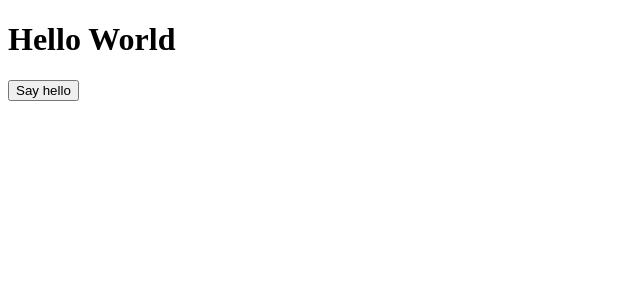
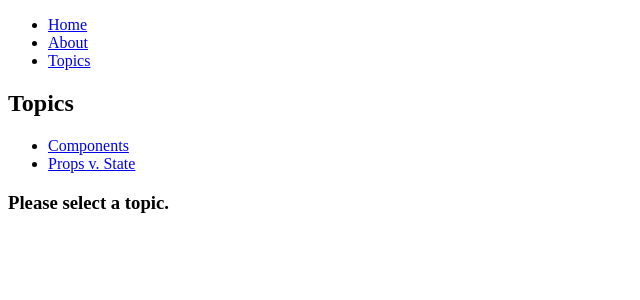
Before and after one commit to deejaygeroso/react-boilerplate, a React app: page /topics in a window 1280 px wide. Shown: the top 300 px of the page, without its empty margins (0-640 px from the left). Built offline with nearby package versions, Linux system fonts and the light colour scheme.

Commit message:
Initialize react router

```diff
--- a/package.json
+++ b/package.json
@@ -23,6 +23,7 @@
     "@babel/preset-react": "^7.7.4",
     "@types/react": "^16.9.16",
     "@types/react-dom": "^16.9.4",
+    "@types/react-router-dom": "^5.1.3",
     "@typescript-eslint/eslint-plugin": "^2.11.0",
     "@typescript-eslint/parser": "^2.11.0",
     "babel-loader": "^8.0.6",
@@ -42,6 +43,7 @@
   },
   "dependencies": {
     "react": "^16.12.0",
-    "react-dom": "^16.12.0"
+    "react-dom": "^16.12.0",
+    "react-router-dom": "^5.1.2"
   }
 }
--- a/src/App.tsx
+++ b/src/App.tsx
@@ -1,16 +1,40 @@
-import React, { useState, ReactElement } from 'react';
-import Sample from './components/Sample';
+import React, { ReactElement } from 'react';
+import { BrowserRouter as Router, Switch, Route, Link } from 'react-router-dom';
 
-function App(): ReactElement {
-  const [name, setName] = useState('');
+import About from './routes/About';
+import Home from './routes/Home';
+import Topics from './routes/Topics';
 
+const App = (): ReactElement => {
   return (
-    <div>
-      <h1>Hello World</h1>
-      <Sample name={name} />
-      <button onClick={(): void => setName('Hi Deejay')}>Say hello</button>
-    </div>
+    <Router>
+      <div>
+        <ul>
+          <li>
+            <Link to="/">Home</Link>
+          </li>
+          <li>
+            <Link to="/about">About</Link>
+          </li>
+          <li>
+            <Link to="/topics">Topics</Link>
+          </li>
+        </ul>
+
+        <Switch>
+          <Route path="/about">
+            <About />
+          </Route>
+          <Route path="/topics">
+            <Topics />
+          </Route>
+          <Route path="/">
+            <Home />
+          </Route>
+        </Switch>
+      </div>
+    </Router>
   );
-}
+};
 
 export default App;
--- a/src/index.html
+++ b/src/index.html
@@ -2,7 +2,7 @@
 <html>
     <head>
         <meta charset='UTF-8' />
-        <title>Hello React!</title>
+        <title>React Hooks Boilerplate!</title>
     </head>
     <body>
         <div id='app'></div>
--- a/src/index.tsx
+++ b/src/index.tsx
@@ -1,6 +1,12 @@
 import React from 'react';
 import ReactDOM from 'react-dom';
+import { BrowserRouter as Router } from 'react-router-dom';
 
 import App from './App';
 
-ReactDOM.render(<App />, document.getElementById('app'));
+ReactDOM.render(
+  <Router>
+    <App />
+  </Router>,
+  document.getElementById('app'),
+);
--- /dev/null
+++ b/src/routes/About.tsx
@@ -0,0 +1,7 @@
+import React, { ReactElement } from 'react';
+
+const About = (): ReactElement => {
+  return <h2>About</h2>;
+};
+
+export default About;
--- /dev/null
+++ b/src/routes/Home.tsx
@@ -0,0 +1,7 @@
+import React, { ReactElement } from 'react';
+
+const Home = (): ReactElement => {
+  return <h2>Home</h2>;
+};
+
+export default Home;
--- /dev/null
+++ b/src/routes/Topics.tsx
@@ -0,0 +1,41 @@
+import React, { ReactElement } from 'react';
+import { Switch, Route, Link, useRouteMatch, useParams } from 'react-router-dom';
+
+function Topic(): ReactElement {
+  const { topicId } = useParams();
+  return <h3>Requested topic ID: {topicId}</h3>;
+}
+
+const Topics = (): ReactElement => {
+  const match = useRouteMatch();
+
+  return (
+    <div>
+      <h2>Topics</h2>
+
+      <ul>
+        <li>
+          <Link to={`${match.url}/components`}>Components</Link>
+        </li>
+        <li>
+          <Link to={`${match.url}/props-v-state`}>Props v. State</Link>
+        </li>
+      </ul>
+
+      {/* The Topics page has its own <Switch> with more routes
+          that build on the /topics URL path. You can think of the
+          2nd <Route> here as an "index" page for all topics, or
+          the page that is shown when no topic is selected */}
+      <Switch>
+        <Route path={`${match.path}/:topicId`}>
+          <Topic />
+        </Route>
+        <Route path={match.path}>
+          <h3>Please select a topic.</h3>
+        </Route>
+      </Switch>
+    </div>
+  );
+};
+
+export default Topics;
```
Also changed, not shown: src/components/Sample.tsx (deleted, +0 -9 lines).
